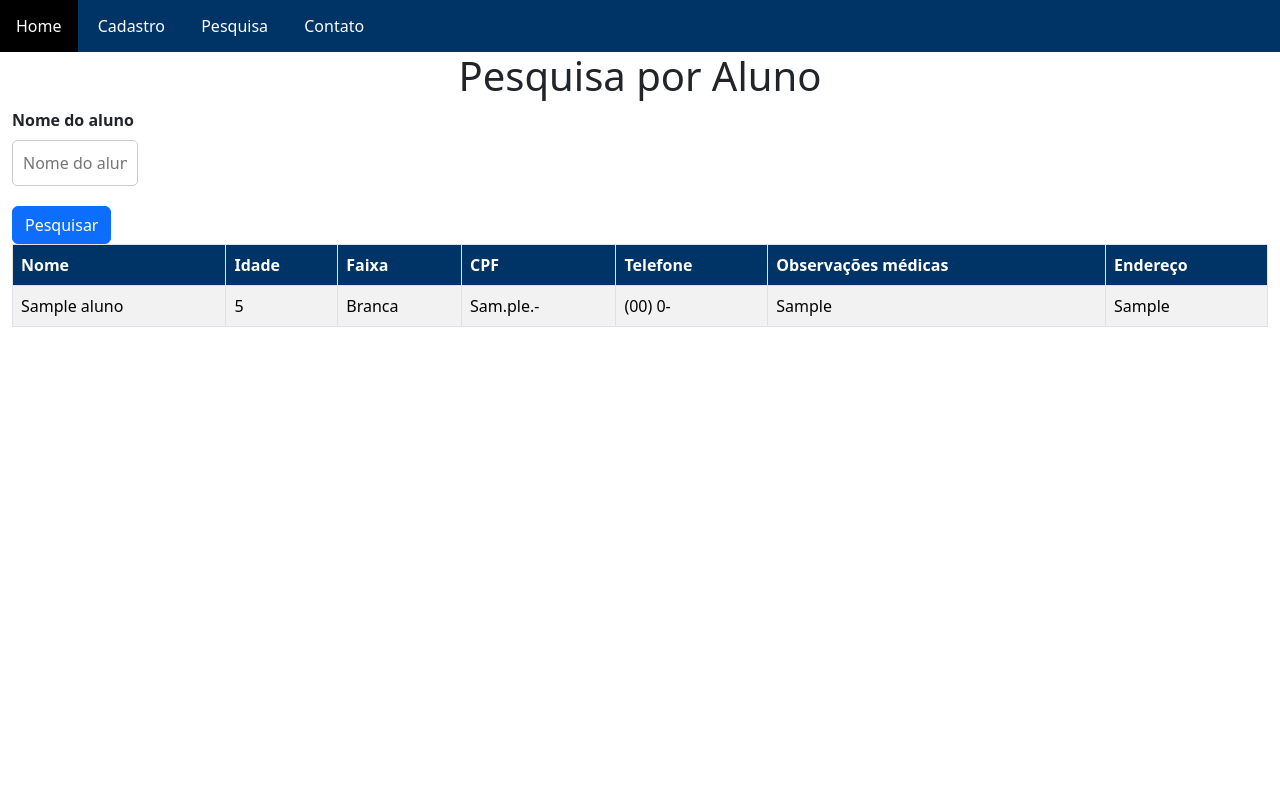
After one commit to Grausamkeitkkj/projetoATA, a PHP site: page /aluno_pesquisa.php in a window 1280 px wide. The commit adds this page. Run offline with PHP 8.4, Linux system fonts and the light colour scheme; data comes from the database, SQL or seed files in the repository; both versions use the stored data as it was after the commit; tables that the repository leaves empty hold one stand-in row (values such as "Sample post"); some libraries are stand-ins or nearby versions.

Commit message:
adicionando listagem e busca de alunos

```diff
--- /dev/null
+++ b/aluno_pesquisa.php
@@ -0,0 +1,68 @@
+<?php
+
+require_once("./class/class_aluno.php");
+require_once("funcoes_uteis.php");
+
+$aluno = new Aluno();
+
+if (isset($_GET['nome']) && !empty($_GET['nome'])) {
+    $pesquisaAluno = $aluno->getAlunoByNome($_GET['nome']);
+} else {
+    $pesquisaAluno = $aluno->getAluno();
+}
+
+?>
+
+<!DOCTYPE html>
+<html lang="en">
+<head>
+    <meta charset="UTF-8">
+    <meta name="viewport" content="width=device-width, initial-scale=1.0">
+    <link rel="stylesheet" href="./css/style.css">
+    <link rel="stylesheet" href="./node_modules/bootstrap/dist/css/bootstrap.css">
+    <title>Pesquisa por Aluno</title>
+</head>
+<body>
+    <?php require_once("menu.php"); ?>
+    <div class="main-content">
+        <div class="col-xl-12 col-lg-12 col-md-12 col-sm-12 col-12 layout-spacing container-fluid">
+            <h1 class="form-titulo">Pesquisa por Aluno</h1>
+            <form class="form-pesquisa-aluno" action="">
+                <div class="form-group">
+                    <label for="nome" class="form-label">Nome do aluno</label>
+                    <input type="text" id="nome" name="nome" placeholder="Nome do aluno" class="form-input" required>
+                    <button type="submit" class="btn btn-primary">Pesquisar</button>
+                </div>
+            </form>
+            <table class="table table-striped table-bordered">
+                <thead class="table-header-blue">
+                    <tr>
+                        <th>Nome</th>
+                        <th>Idade</th>
+                        <th>Faixa</th>
+                        <th>CPF</th>
+                        <th>Telefone</th>
+                        <th>Observações médicas</th>
+                        <th>Endereço</th>
+                    </tr>
+                </thead>
+                <tbody id="table-body">
+                    <?php
+                        while ($row = $pesquisaAluno->fetch_assoc()){
+                            echo "<tr>";
+                            echo "<td>" . $row['nome'] . "</td>";
+                            echo "<td>" . $row['idade'] . "</td>";
+                            echo "<td>" . $row['faixa'] . "</td>";
+                            echo "<td>" . formata_cpf($row['cpf']) . "</td>";
+                            echo "<td>" . formata_telefone($row['telefone']) . "</td>";
+                            echo "<td>" . $row['observacoes_medicas'] . "</td>";
+                            echo "<td>" . $row['endereco'] . "</td>";
+                            echo "</tr>";
+                        }
+                    ?>
+                </tbody>
+            </table>
+        </div>
+    </div>
+</body>
+</html>
--- a/class/class_aluno.php
+++ b/class/class_aluno.php
@@ -4,13 +4,8 @@ require_once('./conexao/conexao.php');
 
 class Aluno{
 
-    function addAluno($dados){
+    function addAluno($dados) {
         global $mysqli;
-
-        #echo "<pre>";
-        #print_r($dados);
-        #echo "</pre>";
-        #die();
 
         $stmt = $mysqli->prepare("INSERT INTO aluno (nome, idade, telefone, cpf, data_inscricao, faixa, observacoes_medicas, endereco) VALUES (?, ?, ?, ?, NOW(), ?, ?, ?)");
         if ($stmt === false) {
@@ -25,4 +20,71 @@ class Aluno{
 
         $stmt->close();
     }
+
+    function getAluno() {
+        global $mysqli;
+
+        $stmt = $mysqli->prepare("
+            SELECT
+                a.nome,
+                TIMESTAMPDIFF(YEAR, a.idade, CURDATE()) AS idade,
+                a.telefone,
+                a.cpf,
+                a.data_inscricao,
+                b.cor AS faixa,
+                a.observacoes_medicas,
+                a.endereco
+            FROM
+                aluno a
+            LEFT JOIN
+                faixas b ON a.faixa = b.id;
+        ");
+        if ($stmt === false) {
+            die($mysqli->error);
+        }
+
+        if (!$stmt->execute()) {
+            die($stmt->error);
+        }
+
+        $result = $stmt->get_result();
+        $stmt->close();
+        return $result;
+    }
+
+    function getAlunoByNome($nome) {
+        global $mysqli;
+
+        $stmt = $mysqli->prepare("
+            SELECT
+                a.nome,
+                TIMESTAMPDIFF(YEAR, a.idade, CURDATE()) AS idade,
+                a.telefone,
+                a.cpf,
+                a.data_inscricao,
+                b.cor AS faixa,
+                a.observacoes_medicas,
+                a.endereco
+            FROM
+                aluno a
+            LEFT JOIN
+                faixas b ON a.faixa = b.id
+            WHERE
+                a.nome LIKE ?
+        ");
+        if ($stmt === false) {
+            die($mysqli->error);
+        }
+
+        $nome = "%$nome%";
+        $stmt->bind_param('s', $nome);
+
+        if (!$stmt->execute()) {
+            die($stmt->error);
+        }
+
+        $result = $stmt->get_result();
+        $stmt->close();
+        return $result;
+    }
 }
--- a/class/class_aluno_experimental.php
+++ b/class/class_aluno_experimental.php
@@ -24,7 +24,7 @@ class alunoExperimental{
     function getExperimental() {
         global $mysqli;
 
-        $stmt = $mysqli->prepare("SELECT nome, idade, nivel, data, hora, telefone FROM aluno_experimental WHERE data > CURDATE() ORDER BY data ASC");
+        $stmt = $mysqli->prepare("SELECT nome, idade, nivel, data, hora, telefone FROM aluno_experimental WHERE data >= CURDATE() ORDER BY data ASC");
         if ($stmt === false) {
             die($mysqli->error);
         }
--- a/css/style.css
+++ b/css/style.css
@@ -173,3 +173,7 @@ body, html{
     width: 100vw;
     display: flex;
 }
+
+.form-pesquisa-aluno{
+    width: 10%;
+}
--- a/form_aluno.php
+++ b/form_aluno.php
@@ -18,6 +18,6 @@ if ($_SERVER["REQUEST_METHOD"] == "POST"){
     }
 
     $aluno->addAluno($dados);
-    header("Location: aluno.php");
+    header("Location: aluno_cadastro.php");
     exit();
 }
--- a/funcoes_uteis.php
+++ b/funcoes_uteis.php
@@ -12,3 +12,8 @@ function formata_telefone($str) {
     $str = limpa_texto($str);
     return "(" . substr($str, 0, 2) . ") " . substr($str, 2, 5) . "-" . substr($str, 7);
 }
+
+function formata_cpf($str){
+    $str = limpa_cpf($str);
+    return substr($str, 0, 3) . "." . substr($str, 3, 3) . "." . substr($str, 6, 3) . "-" . substr($str, 9);
+}
--- a/index.php
+++ b/index.php
@@ -9,9 +9,6 @@ $resultAluno = $alunoExperimental->getExperimental();
 
 $aula = new aula();
 $resultAula = $aula->getAulaHoje();
-
-
-
 ?>
 
 <!DOCTYPE html>
--- a/menu.php
+++ b/menu.php
@@ -6,15 +6,15 @@
             <ul class="submenu-items">
                 <li><a href="experimental.php">Experimental</a></li>
                 <li><a href="aula.php">Aula</a></li>
-                <li><a href="aluno.php">Aluno</a></li>
+                <li><a href="aluno_cadastro.php">Aluno</a></li>
                 <li><a href="#">Professor</a></li>
                 <li><a href="#">Responsável</a></li>
             </ul>
         </li>
         <li class="submenu">
-            <a href="#">Serviços</a>
+            <a href="#">Pesquisa</a>
             <ul class="submenu-items">
-                <li><a href="#">Consultoria</a></li>
+                <li><a href="aluno_pesquisa.php">Aluno</a></li>
                 <li><a href="#">Desenvolvimento</a></li>
             </ul>
         </li>
```
Also changed, not shown: SQL/criacao_tabelas.sql (+27 -0 lines), aluno_cadastro.php (renamed from aluno.php, +18 -15 lines).
